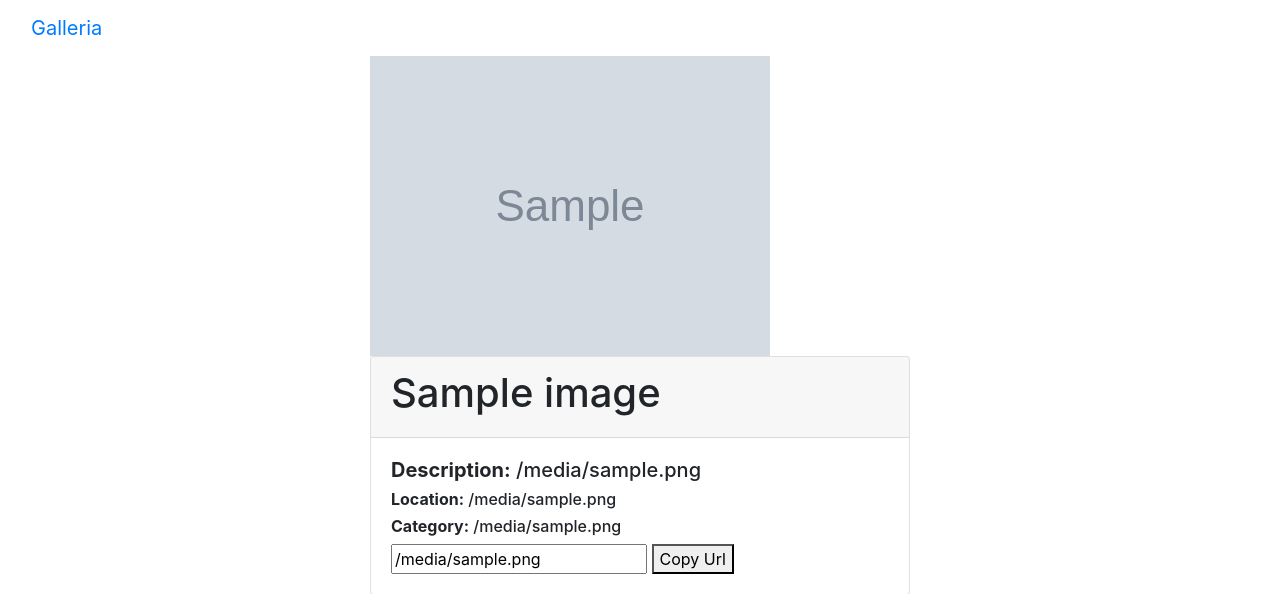
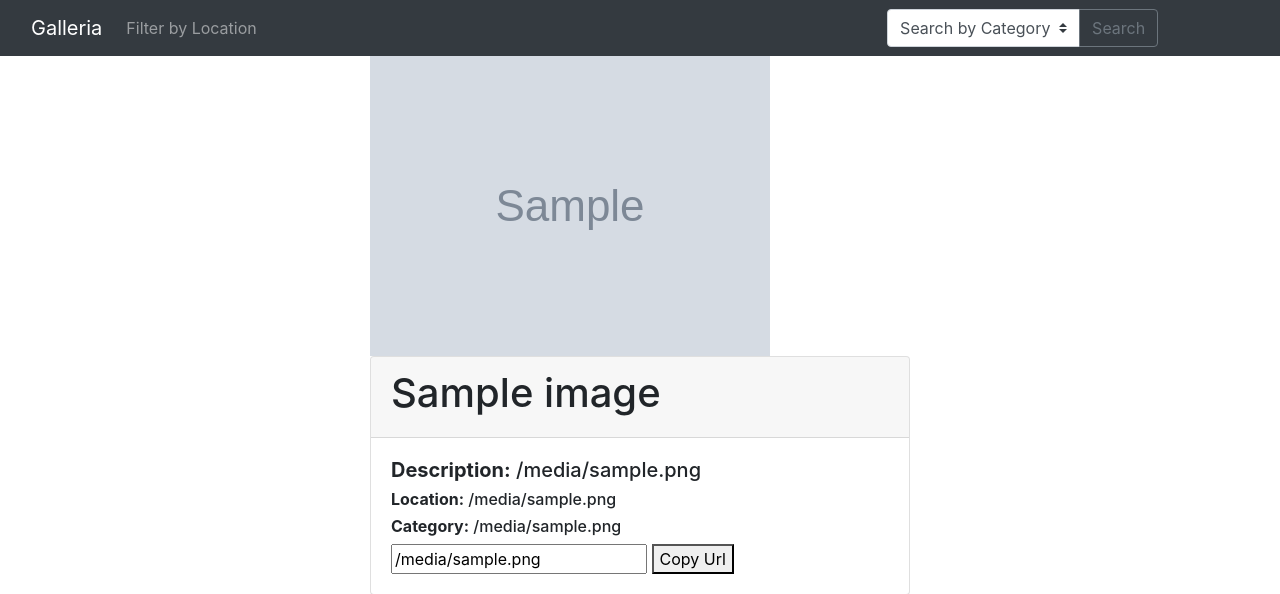
Before and after one commit to joannekoye/gallery, a Django app: template gallery/templates/single_image.html in a window 1280 px wide. Shown: the top 594 px of the page. Run offline with Django 3.2, Linux system fonts and the light colour scheme; the template is opened without the code that fills it: most values are stand-ins (such as "Sample title", 1, 10 or a date in 2020); grey boxes marked "Sample" are stand-in pictures; some libraries are stand-ins or nearby versions.

Commit message:
make changes to navbar

```diff
--- a/gallery/templates/navbar.html
+++ b/gallery/templates/navbar.html
@@ -1,22 +1,19 @@
 
-<nav class="navbar navbar-inverse">
+<nav class="navbar navbar-expand-lg navbar-dark bg-dark">
   <div class="container-fluid">
-    <div class="navbar-header">
-      <a class="navbar-brand" href="{% url 'index' %}">Galleria</a>
-    </div>
-    <button class="navbar-toggler" type="button" data-toggle="collapse" data-target="#basicExampleNav"
+    <a class="navbar-brand" href="{% url 'index' %}">Galleria</a>
+    <button class="navbar-toggler" type="button" data-toggle="collapse" data-target="#navbarSupportedContent"
     aria-controls="basicExampleNav" aria-expanded="false" aria-label="Toggle navigation">
     <span class="navbar-toggler-icon"></span>
     </button>
 
-    <div class="collapse navbar-collapse" id="basicExampleNav">
+    <div class="collapse navbar-collapse" id="navbarSupportedContent">
       <ul class="navbar-nav mr-auto">
         <li class="nav-item">
           <a class="nav-link" href="{% url 'sort_by_locations' %}">Filter by Location</a>
         </li>
       </ul>
-      <div class="col-sm-4 col-md-4 navbar-right">
-        <form class="navbar-form" role="search" action="{% url 'search_page' %}">
+        <form class="form-inline col-sm-4 col-md-4" role="search" action="{% url 'search_page' %}">
           <div class="input-group">
             <select class="custom-select form-control" id="inputGroupSelect04" aria-label="Search" name='search'>
               <option selected>Search by Category</option>
@@ -29,7 +26,6 @@
             </div>
           </div>
         </form>
-      </div>
     </div>
   </div>
 </nav>
```
